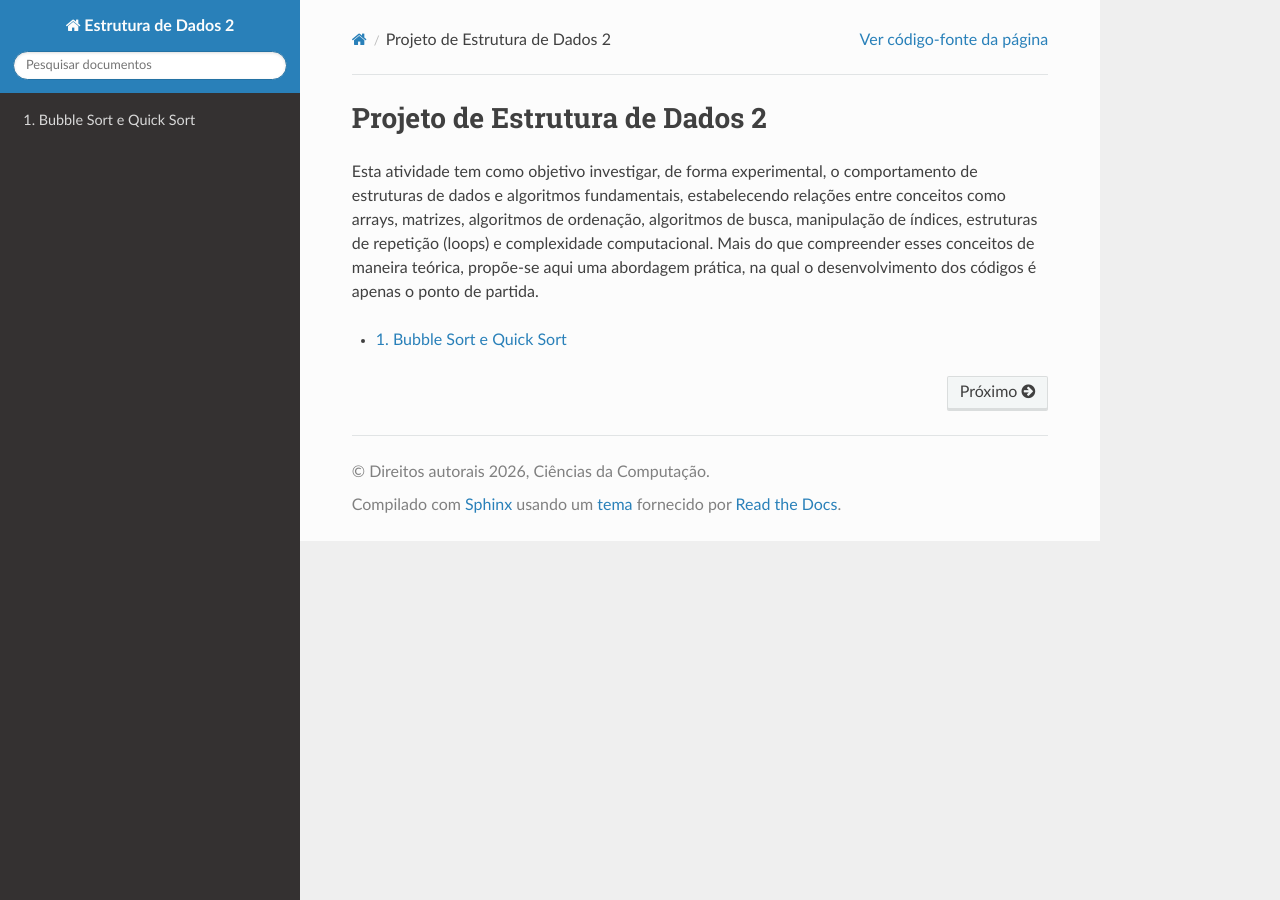
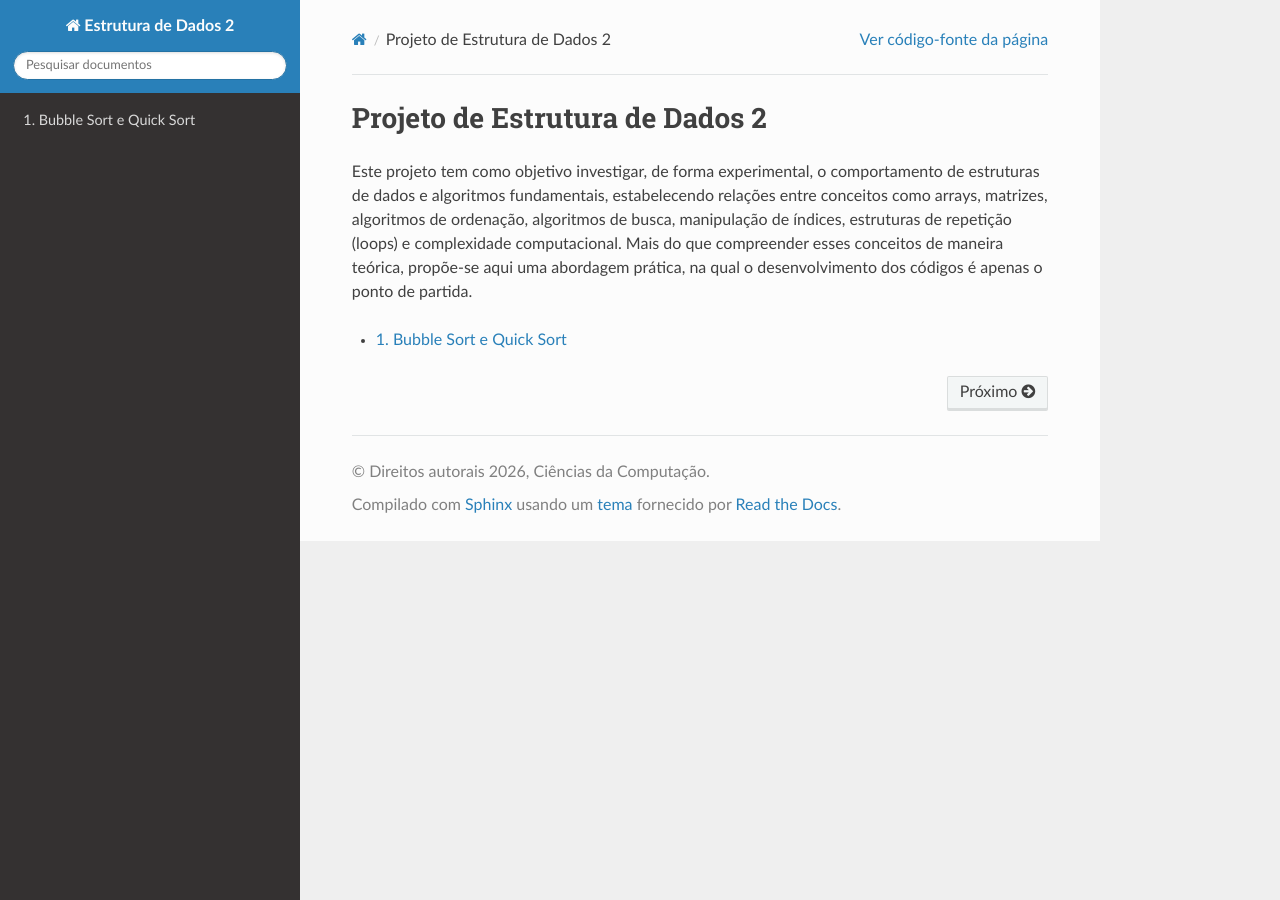
Before and after one commit to sofiaestrelab/Estrutura_de_Dados_2, a Sphinx documentation site: the page built from docs/source/index.rst, in a window 1280 px wide. Built offline with Sphinx 7.4.7 and the Read the Docs theme 3.1.0, drawn with Linux system fonts in a browser that asks for light colours.

Commit message:
Update project description in index.rst

```diff
--- a/docs/source/index.rst
+++ b/docs/source/index.rst
@@ -1,7 +1,7 @@
 Projeto de Estrutura de Dados 2
 ===============================
 
-Esta atividade tem como objetivo investigar, de forma experimental, o comportamento de estruturas de dados e algoritmos fundamentais,
+Este projeto tem como objetivo investigar, de forma experimental, o comportamento de estruturas de dados e algoritmos fundamentais,
 estabelecendo relações entre conceitos como arrays, matrizes, algoritmos de ordenação, algoritmos de busca, manipulação de índices,
 estruturas de repetição (loops) e complexidade computacional. Mais do que compreender esses conceitos de maneira teórica, propõe-se aqui uma abordagem prática,
 na qual o desenvolvimento dos códigos é apenas o ponto de partida.
```
